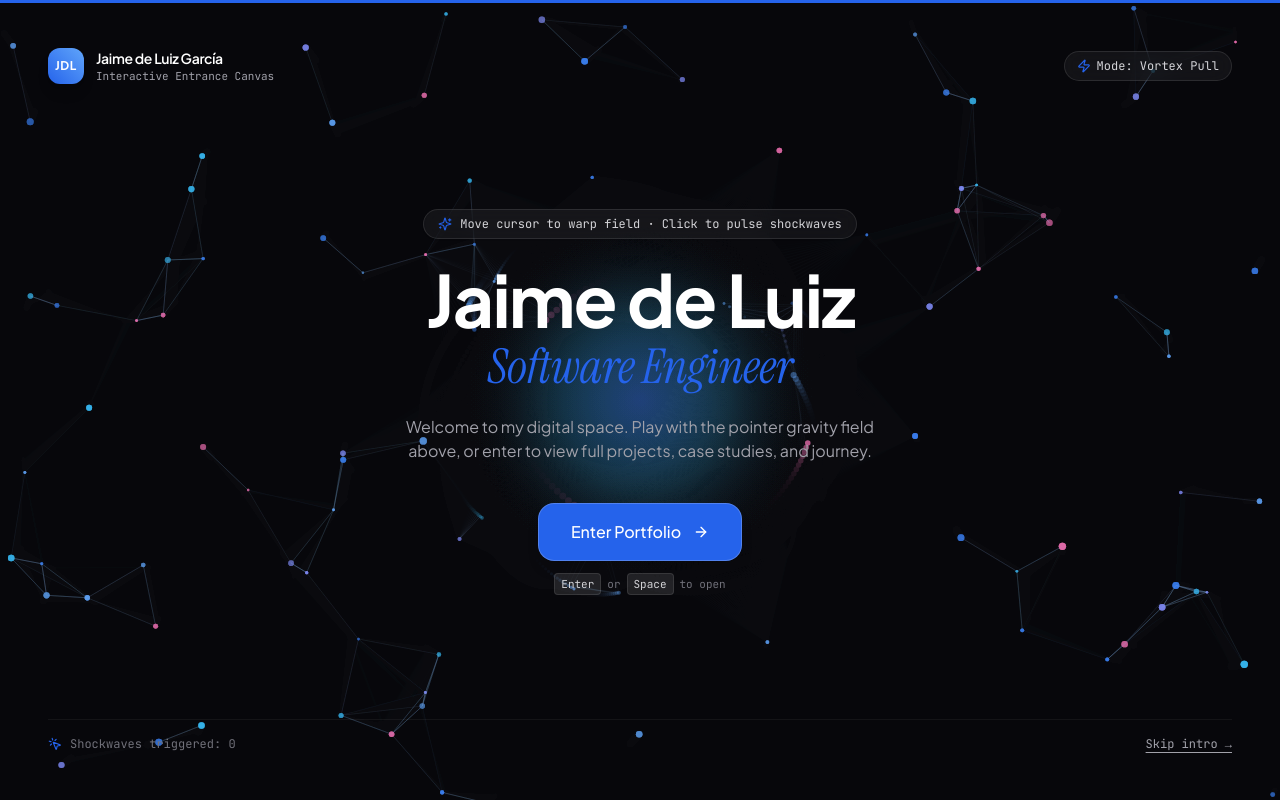
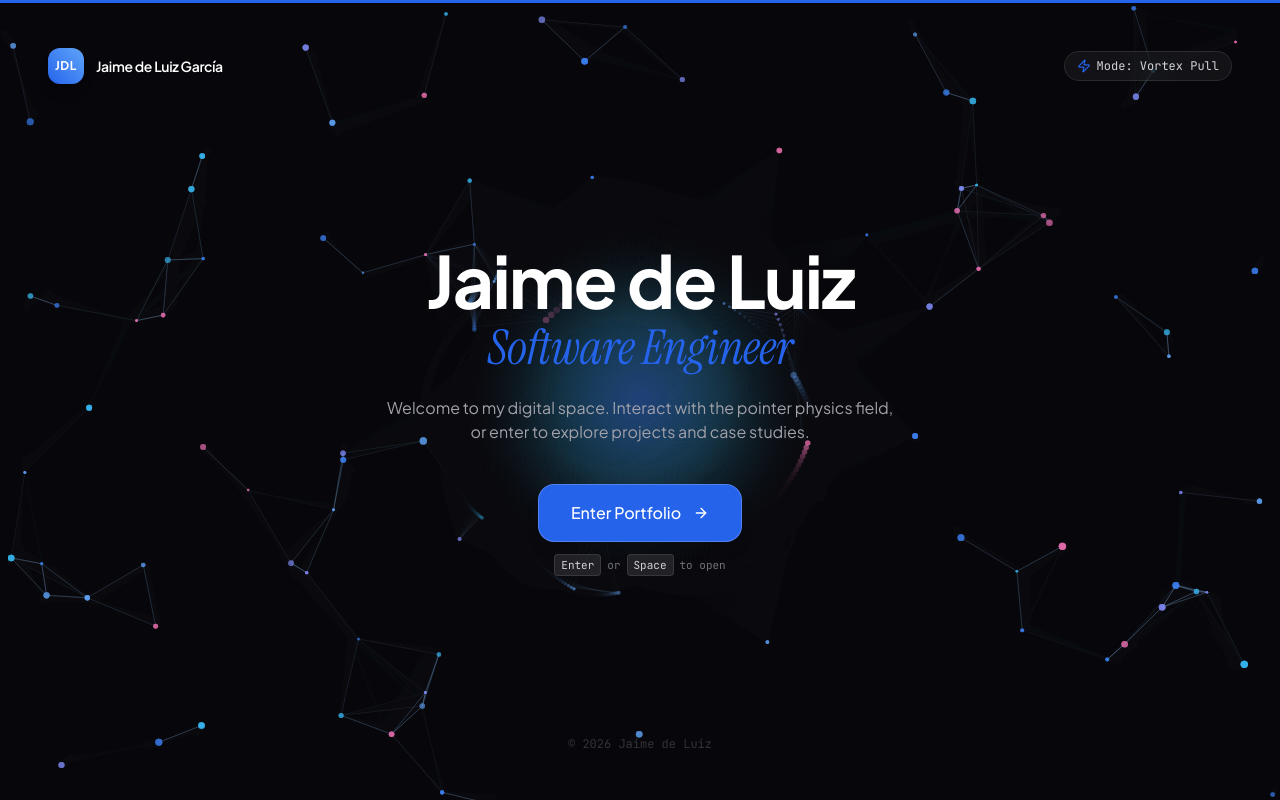
Before and after one commit to jaimedeluiz/jaimedeluiz.github.io, a React (Vite) app: page / in a window 1280 px wide. Shown: the top 800 px of the page. Built offline with nearby package versions, Linux system fonts and the light colour scheme.

Commit message:
refactor: clean entrance screen and minimal editorial hero

```diff
--- a/src/components/Hero.tsx
+++ b/src/components/Hero.tsx
@@ -1,6 +1,6 @@
 import React from 'react';
 import { motion } from 'framer-motion';
-import { ArrowDown, ArrowRight, Mail, Sparkles, Terminal } from 'lucide-react';
+import { ArrowDown, ArrowRight, Mail, Terminal } from 'lucide-react';
 import { useLanguage } from '../context/LanguageContext';
 import { portfolioData } from '../data/portfolioData';
 import { MagneticButton } from './MagneticButton';
@@ -12,7 +12,6 @@ interface HeroProps {
 export const Hero: React.FC<HeroProps> = ({ onOpenTerminal }) => {
   const { language } = useLanguage();
   const { profile } = portfolioData;
-  const highlight = profile.heroHighlight[language];
 
   const scrollTo = (id: string) => {
     const el = document.getElementById(id);
@@ -36,7 +35,7 @@ export const Hero: React.FC<HeroProps> = ({ onOpenTerminal }) => {
             <span className="w-2 h-2 rounded-full bg-emerald-500 animate-ping inline-block" />
             <span>{language === 'en' ? "Hi, I'm Jaime" : 'Hola, soy Jaime'}</span>
             <span className="text-border-strong">•</span>
-            <span className="text-accent">{profile.title[language]}</span>
+            <span className="text-accent">{profile.status[language]}</span>
           </span>
         </motion.div>
 
@@ -48,23 +47,12 @@ export const Hero: React.FC<HeroProps> = ({ onOpenTerminal }) => {
               initial={{ opacity: 0, y: 24 }}
               animate={{ opacity: 1, y: 0 }}
               transition={{ duration: 0.7, delay: 0.1, ease: [0.16, 1, 0.3, 1] }}
-              className="text-4xl sm:text-5xl md:text-6xl lg:text-[4rem] font-bold tracking-tight text-fg-primary leading-[1.12]"
+              className="text-4xl sm:text-5xl md:text-6xl lg:text-[4.2rem] font-bold tracking-tight text-fg-primary leading-[1.08]"
             >
-              {highlight.prefix}
-              <span className="font-editorial text-accent italic font-normal px-1 relative inline-block">
-                {highlight.highlight1}
-                <motion.span
-                  className="absolute bottom-1 left-0 right-0 h-[2px] bg-accent/40 rounded-full"
-                  initial={{ scaleX: 0 }}
-                  animate={{ scaleX: 1 }}
-                  transition={{ delay: 0.8, duration: 0.6 }}
-                />
+              Jaime de Luiz
+              <span className="block font-editorial text-accent italic font-normal text-3xl sm:text-4xl md:text-5xl lg:text-6xl mt-1">
+                {profile.title[language]}
               </span>
-              {highlight.middle}
-              <span className="relative inline-block text-fg-primary font-extrabold underline decoration-accent/40 decoration-wavy decoration-1 underline-offset-8">
-                {highlight.highlight2}
-              </span>
-              {highlight.suffix}
             </motion.h1>
 
             {/* Concise Summary Paragraph */}
@@ -77,28 +65,12 @@ export const Hero: React.FC<HeroProps> = ({ onOpenTerminal }) => {
               {profile.summary[language]}
             </motion.p>
 
-            {/* Tech badges pill */}
-            <motion.div
-              initial={{ opacity: 0, y: 16 }}
-              animate={{ opacity: 1, y: 0 }}
-              transition={{ duration: 0.6, delay: 0.35 }}
-              className="flex flex-wrap items-center gap-2.5 pt-1"
-            >
-              <div className="inline-flex items-center gap-2 px-3 py-1 rounded-full border border-border bg-bg-secondary text-fg-muted text-xs font-mono">
-                <Sparkles className="w-3.5 h-3.5 text-accent" />
-                <span>Java · C++20 · Python · TypeScript</span>
-              </div>
-              <div className="inline-flex items-center gap-2 px-3 py-1 rounded-full border border-border bg-bg-secondary text-fg-muted text-xs font-mono">
-                <span>React · Spring Boot · FastAPI</span>
-              </div>
-            </motion.div>
-
             {/* Action Buttons */}
             <motion.div
               initial={{ opacity: 0, y: 20 }}
               animate={{ opacity: 1, y: 0 }}
-              transition={{ duration: 0.6, delay: 0.45 }}
-              className="flex flex-wrap items-center gap-4 pt-3"
+              transition={{ duration: 0.6, delay: 0.35 }}
+              className="flex flex-wrap items-center gap-4 pt-2"
             >
               {/* Primary: Explore Projects */}
               <MagneticButton
@@ -164,7 +136,6 @@ export const Hero: React.FC<HeroProps> = ({ onOpenTerminal }) => {
 
                   {/* TODO Note badge */}
                   <div className="relative z-10 mt-5 px-3 py-1.5 rounded-full bg-bg-secondary/90 border border-dashed border-border-strong text-[11px] font-mono text-fg-muted shadow-sm">
-                    {/* TODO: Place profile photo in public/photo.jpg */}
                     <span>📷 TODO: Photo slot</span>
                   </div>
                 </div>
--- a/src/components/IntroScreen.tsx
+++ b/src/components/IntroScreen.tsx
@@ -1,6 +1,6 @@
 import React, { useEffect, useRef, useState } from 'react';
 import { motion } from 'framer-motion';
-import { Sparkles, ArrowRight, MousePointerClick, Zap } from 'lucide-react';
+import { ArrowRight, Zap } from 'lucide-react';
 import { MagneticButton } from './MagneticButton';
 
 interface IntroScreenProps {
@@ -28,7 +28,6 @@ interface Shockwave {
 
 export const IntroScreen: React.FC<IntroScreenProps> = ({ onEnter }) => {
   const canvasRef = useRef<HTMLCanvasElement | null>(null);
-  const [clickCount, setClickCount] = useState(0);
   const [physicsMode, setPhysicsMode] = useState<'gravity' | 'repel'>('gravity');
 
   useEffect(() => {
@@ -112,7 +111,6 @@ export const IntroScreen: React.FC<IntroScreenProps> = ({ onEnter }) => {
     const onMouseDown = (e: MouseEvent) => {
       mouse.isDown = true;
       triggerShockwave(e.clientX, e.clientY);
-      setClickCount((c) => c + 1);
     };
 
     const onMouseUp = () => {
@@ -192,12 +190,10 @@ export const IntroScreen: React.FC<IntroScreenProps> = ({ onEnter }) => {
         if (dist < 220) {
           const force = (1 - dist / 220) * 0.9;
           if (physicsMode === 'gravity') {
-            // Swirl / pull towards pointer
             const angle = Math.atan2(dy, dx) + Math.PI * 0.45;
             p.vx += Math.cos(angle) * force * 0.9 + (dx / dist) * force * 0.6;
             p.vy += Math.sin(angle) * force * 0.9 + (dy / dist) * force * 0.6;
           } else {
-            // Repel strongly away
             p.vx -= (dx / dist) * force * 2.2;
             p.vy -= (dy / dist) * force * 2.2;
           }
@@ -271,16 +267,12 @@ export const IntroScreen: React.FC<IntroScreenProps> = ({ onEnter }) => {
           <div className="w-9 h-9 rounded-xl bg-gradient-to-tr from-accent to-blue-400 text-white flex items-center justify-center font-bold text-xs tracking-wider shadow-lg shadow-accent/20">
             JDL
           </div>
-          <div className="flex flex-col">
           <span className="font-semibold text-sm tracking-tight text-white">
             Jaime de Luiz García
           </span>
-            <span className="text-[11px] text-zinc-400 font-mono">Interactive Entrance Canvas</span>
-          </div>
         </div>
 
-        {/* Physics mode toggle badge */}
-        <div className="flex items-center gap-2">
+        {/* Physics mode toggle button */}
         <button
           onClick={() => setPhysicsMode((m) => (m === 'gravity' ? 'repel' : 'gravity'))}
           className="flex items-center gap-1.5 px-3 py-1.5 rounded-full border border-white/10 bg-white/5 hover:bg-white/10 text-xs font-mono text-zinc-300 transition-colors backdrop-blur-md"
@@ -290,24 +282,13 @@ export const IntroScreen: React.FC<IntroScreenProps> = ({ onEnter }) => {
           <span>Mode: {physicsMode === 'gravity' ? 'Vortex Pull' : 'Kinetic Repel'}</span>
         </button>
       </div>
-      </div>
 
-      {/* Center Interactive Hero Typography */}
+      {/* Center Hero */}
       <div className="relative z-10 max-w-2xl mx-auto text-center flex flex-col items-center gap-6 my-auto">
-        <motion.div
-          initial={{ opacity: 0, y: 20 }}
-          animate={{ opacity: 1, y: 0 }}
-          transition={{ duration: 0.7, delay: 0.2 }}
-          className="inline-flex items-center gap-2 px-3.5 py-1.5 rounded-full border border-white/10 bg-white/5 backdrop-blur-md text-xs font-mono text-zinc-300 shadow-sm"
-        >
-          <Sparkles className="w-3.5 h-3.5 text-accent animate-pulse" />
-          <span>Move cursor to warp field · Click to pulse shockwaves</span>
-        </motion.div>
-
         <motion.h1
           initial={{ opacity: 0, y: 24 }}
           animate={{ opacity: 1, y: 0 }}
-          transition={{ duration: 0.8, delay: 0.3 }}
+          transition={{ duration: 0.8, delay: 0.2 }}
           className="text-4xl sm:text-6xl md:text-7xl font-bold tracking-tight text-white leading-[1.08]"
         >
           Jaime de Luiz
@@ -319,17 +300,17 @@ export const IntroScreen: React.FC<IntroScreenProps> = ({ onEnter }) => {
         <motion.p
           initial={{ opacity: 0, y: 20 }}
           animate={{ opacity: 1, y: 0 }}
-          transition={{ duration: 0.7, delay: 0.4 }}
+          transition={{ duration: 0.7, delay: 0.3 }}
           className="text-sm sm:text-base text-zinc-400 max-w-lg leading-relaxed font-sans"
         >
-          Welcome to my digital space. Play with the pointer gravity field above, or enter to view full projects, case studies, and journey.
+          Welcome to my digital space. Interact with the pointer physics field, or enter to explore projects and case studies.
         </motion.p>
 
         {/* Enter Portfolio Button */}
         <motion.div
           initial={{ opacity: 0, y: 20 }}
           animate={{ opacity: 1, y: 0 }}
-          transition={{ duration: 0.7, delay: 0.5 }}
+          transition={{ duration: 0.7, delay: 0.4 }}
           className="pt-4 flex flex-col items-center gap-3"
         >
           <MagneticButton
@@ -350,19 +331,9 @@ export const IntroScreen: React.FC<IntroScreenProps> = ({ onEnter }) => {
         </motion.div>
       </div>
 
-      {/* Bottom Footer Interactive Info */}
-      <div className="relative z-10 flex flex-col sm:flex-row items-center justify-between text-xs font-mono text-zinc-500 gap-2 border-t border-white/5 pt-4">
-        <div className="flex items-center gap-2">
-          <MousePointerClick className="w-3.5 h-3.5 text-accent" />
-          <span>Shockwaves triggered: {clickCount}</span>
-        </div>
-
-        <button
-          onClick={onEnter}
-          className="text-zinc-400 hover:text-white transition-colors underline underline-offset-4 cursor-pointer"
-        >
-          Skip intro →
-        </button>
+      {/* Clean bottom anchor */}
+      <div className="relative z-10 flex items-center justify-center text-xs font-mono text-zinc-500">
+        <span className="opacity-40">© 2026 Jaime de Luiz</span>
       </div>
     </motion.div>
   );
```
Lines whose indentation alone changed are shown as unchanged.
